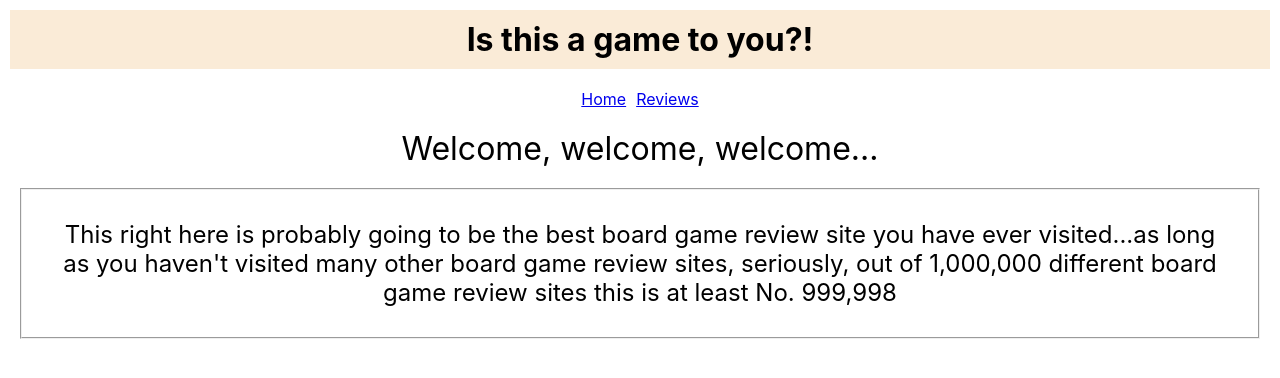
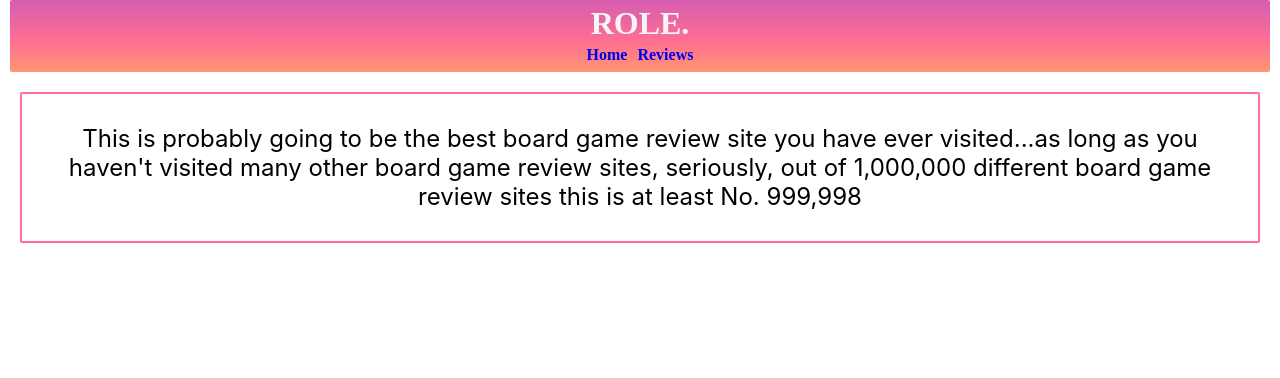
Before and after one commit to BaiDom/front-end-project-., a React (Create React App) app: page / in a window 1280 px wide. Shown: the top 378 px of the page. Built offline with nearby package versions, Linux system fonts and the light colour scheme.

Commit message:
more styling added to header,nav and reviews

```diff
--- a/src/App.css
+++ b/src/App.css
@@ -43,8 +43,20 @@
   }
 }
 
+/* @font-face{
+  font-family: ;
+  src: url()
+} */
+
 #header-title {
-  background-color: antiquewhite;
-  margin: 10px;
-  padding: 10px;
+  font-family: Baskerville;
+  font-weight: 900;
+  color: whitesmoke;
+  background: linear-gradient(#d65db1, #ff6f91);
+  background-color: #d65db1;
+  margin: 0px 10px 0px 10px;
+  padding-top: 5px;
+  border-radius: 2px;
+  border-bottom-right-radius: 0px;
+  border-bottom-left-radius: 0px;
 }
--- a/src/Landing.css
+++ b/src/Landing.css
@@ -2,8 +2,11 @@
   font-size: xx-large;
 }
 
-#landing-field {
+#landing-body {
   margin: 20px;
   font-size: x-large;
   padding: 30px;
+  border: 2px solid;
+  border-radius: 2px;
+  border-color: #ff6f91;
 }
--- a/src/Nav.css
+++ b/src/Nav.css
@@ -1,7 +1,19 @@
 .nav {
-  margin: 20px;
+  margin: 0px 10px 10px 10px;
+  background: linear-gradient(#ff6f91, #ff9671);
+  /* background-color: #ff6f91; */
+  border-radius: 2px;
+  border-top-left-radius: 0px;
+  border-top-right-radius: 0px;
+  padding-bottom: 8px;
+  padding-top: 2px;
+
+  height: 30px;
 }
 
-#nav-link {
-  padding: 5px;
+.nav-link {
+  padding: 0px 5px 5px 5px;
+  font-family: Baskerville;
+  font-weight: 900;
+  text-decoration: none;
 }
--- a/src/Reviews.css
+++ b/src/Reviews.css
@@ -1,40 +1,74 @@
 .review-card {
-  border: 2px red solid;
-  margin: 10px;
+  margin: 10px 10px 10px 10px;
   padding: 30px;
+  padding-top: 10px;
+  border-radius: 30px;
+  border: 5px solid #ff9671;
 }
 
 .review-card * {
   margin: 10px;
+  font-family: Georgia;
+  font-weight: 900;
 }
 
 #review-title {
+  display: inline-block;
   text-decoration: underline;
-  margin-bottom: 20px;
+  margin-bottom: 0.5%;
+  padding-right: 15%;
 }
 
 #review-designer {
+  font-size: small;
+  margin-bottom: 1%;
 }
 
 #review-img {
 }
 
 #review-category {
+  margin-bottom: 1%;
 }
 
-#review-body {
-  border: 1px solid black;
-  border-radius: 5px;
+#review-card-internal {
+  border: 5px solid #ff6f91;
+  border-radius: 30px 10px;
+  padding: 3%;
+  margin: 5%;
+  margin-top: 3%;
 }
 
 #comment-count {
-  display: flex;
 }
 
 #votes {
-  display: flex;
 }
 
 #review-id {
-  display: flex;
+  display: inline-block;
+  padding-bottom: 10px;
+  float: left;
 }
+
+#review-img {
+  border-radius: 5px;
+  display: block;
+  margin-left: auto;
+  margin-right: auto;
+  width: 75%;
+  height: 75%;
+}
+
+#review-card-ul {
+  list-style-type: none;
+  padding: 0;
+  margin: 0;
+}
+
+.review-grid-container {
+  display: inline-grid;
+  grid-template-columns: auto auto auto;
+  margin-bottom: 0.5%;
+  margin-top: 0.5%;
+}
--- a/src/components/Header.jsx
+++ b/src/components/Header.jsx
@@ -1,7 +1,7 @@
 import "../App.css";
 
 const Header = () => {
-  return <h1 id="header-title">Is this a game to you?!</h1>;
+  return <h1 id="header-title">ROLE.</h1>;
 };
 
 export default Header;
--- a/src/components/Landing.jsx
+++ b/src/components/Landing.jsx
@@ -3,15 +3,13 @@ import "../Landing.css";
 const Landing = () => {
   return (
     <article>
-      <p id="landing-title">Welcome, welcome, welcome...</p>
-      <fieldset id="landing-field">
-        <p id="landing-body">
-          This right here is probably going to be the best board game review
-          site you have ever visited...as long as you haven't visited many other
-          board game review sites, seriously, out of 1,000,000 different board
-          game review sites this is at least No. 999,998
-        </p>
-      </fieldset>
+      {/* <p id="landing-title">Welcome, welcome, welcome...</p> */}
+      <p id="landing-body">
+        This is probably going to be the best board game review site you have
+        ever visited...as long as you haven't visited many other board game
+        review sites, seriously, out of 1,000,000 different board game review
+        sites this is at least No. 999,998
+      </p>
     </article>
   );
 };
--- a/src/components/Nav.jsx
+++ b/src/components/Nav.jsx
@@ -4,10 +4,10 @@ import "../Nav.css";
 const Nav = () => {
   return (
     <nav className="nav">
-      <Link to="/" id="nav-link">
+      <Link to="/" className="nav-link" id="nav-link-home">
         Home
       </Link>
-      <Link to="/reviews" id="nav-link">
+      <Link to="/reviews" className="nav-link" id="nav-link-home">
         Reviews
       </Link>
     </nav>
--- a/src/components/Reviews.jsx
+++ b/src/components/Reviews.jsx
@@ -13,26 +13,29 @@ const Reviews = () => {
 
   return (
     <div>
-      <ul>
+      <ul id="review-card-ul">
         {reviews.map((review) => {
           return (
             <article>
               <li key={review.id} className="review-card">
+                <p id="review-id">Review id: {review.review_id}</p>
                 <p id="review-title">{review.title}</p>
                 <p id="review-designer">Designed by: {review.designer}</p>
                 <img
                   src={review.review_img_url}
-                  height="150px"
                   id="review-img"
                   alt={review.title}
                 ></img>
                 <p id="review-category">Category: {review.category}</p>
-                <p id="review-body">{review.review_body}</p>
-                <p id="comment-count">
-                  No. of comments: {review.comment_count}
-                </p>
-                <p id="votes">Votes: {review.votes}</p>
-                <p id="review-id">Review id: {review.review_id}</p>
+                <div id="review-card-internal">
+                  <p id="review-body">{review.review_body}</p>
+                  <div className="review-grid-container">
+                    <p id="comment-count">
+                      No. of comments: {review.comment_count}
+                    </p>
+                    <p id="votes">Votes: {review.votes}</p>
+                  </div>
+                </div>
               </li>
             </article>
           );
```
